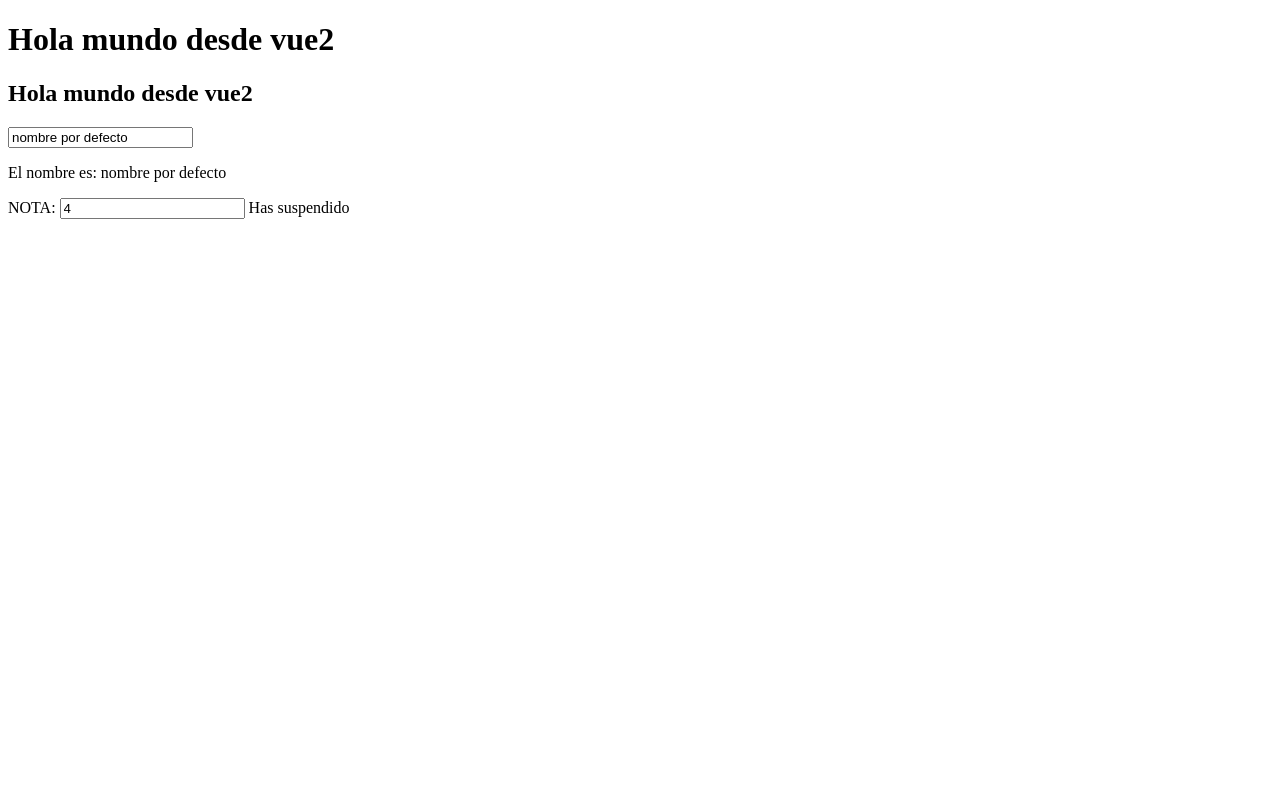
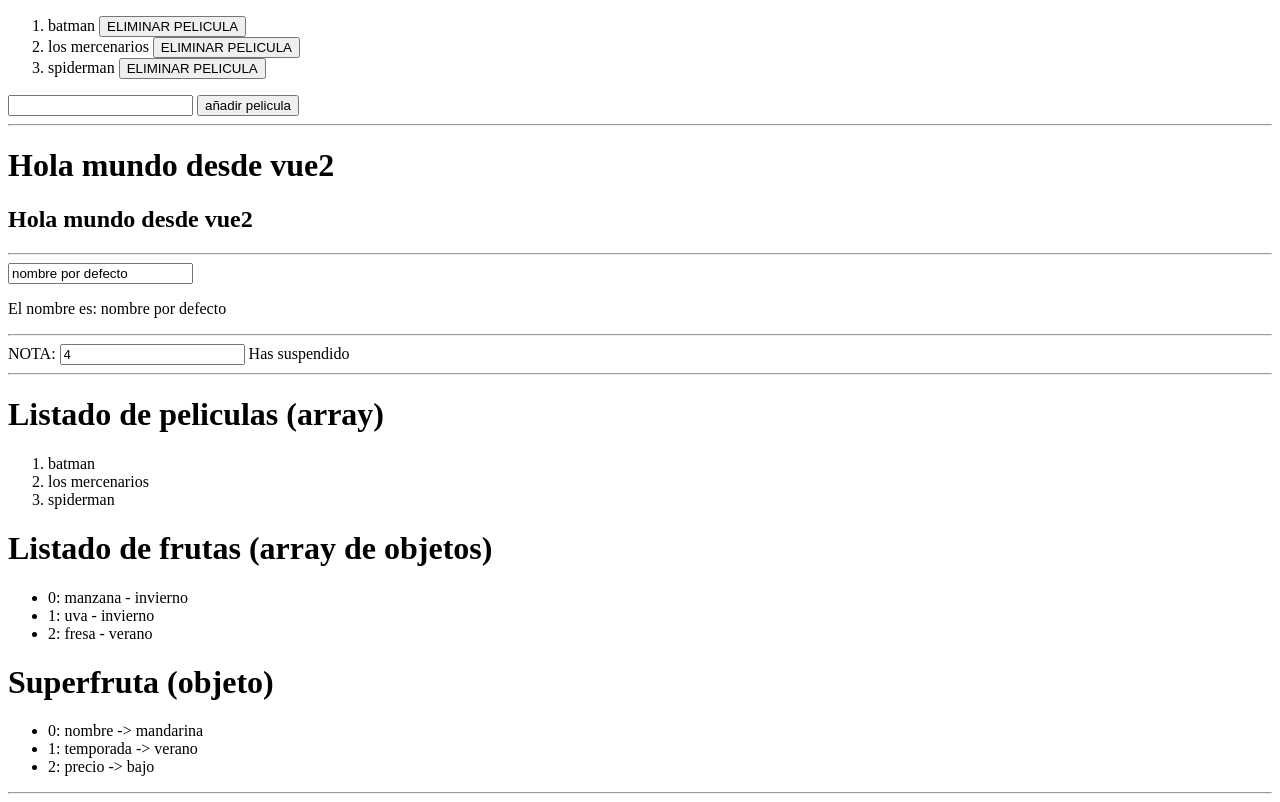
Before and after one commit to apenfe/VueJS, a plain HTML site: page codigo/index.html in a window 1280 px wide. Drawn offline with nearby package versions, Linux system fonts and the light colour scheme.

Commit message:
Eventos y directivas for con VUE

```diff
--- a/codigo/index.html
+++ b/codigo/index.html
@@ -10,25 +10,74 @@
     <body>
 
         <main>
+
+        <!-- EVENTOS -->
+
+            <ol>
+                <li v-for="(pelicula, indice) in peliculas">
+                    {{pelicula}}
+                    <button @click="borrarPelicula(indice)">ELIMINAR PELICULA</button>
+                </li>
+            </ol>
+
+            <form @submit.prevent="crearPelicula">
+                <input type="text" v-model="peliculaNueva"/>
+                <input type="submit" value="añadir pelicula"/>
+            </form>
+
+            <!--
+            <button v-on:click="crearPelicula()">CREAR PELICULA</button>
+            <button @click="borrarPelicula()">ELIMINAR PELICULA</button>
+            -->
+            <hr/>
+
+        <!-- interpolacion/imprimir el contenido de variable del modelo/instancia vue -->
             <h1>{{ texto }}</h1>
             <h2 v-text="texto"></h2>
+            <hr/>
 
+        <!-- Two Way data binding / enlace de datos bidireccional y reactividad -->
             <input type="text" v-model="nombre">
             <p>El nombre es: {{nombre}}</p>
+            <hr/>
 
             <!--<pre>
                 {{$data}}
             </pre>-->
 
+        <!-- directivas condicionales v-if -->
             NOTA: <input type="number" v-model="nota">
             <strong v-if="nota && nota >= 5 && nota <=99">Tu nota es mayor a 5, enhorabuena</strong>
             <strong v-else-if="nota && nota == 100">Excelente</strong>
             <span v-else>Has suspendido</span>
+            <hr/>
+
+        <!-- directiva de bucles v-for -->
+            <h1>Listado de peliculas (array)</h1>
+            <ol>
+                <li v-for="pelicula in peliculas">{{pelicula}}</li>
+            </ol>
+
+            <h1>Listado de frutas (array de objetos)</h1>
+            <ul>
+                <li v-for="(fruta,index) in frutas">
+                    {{index}}: {{fruta.nombre}} - {{fruta.temporada}}
+                </li>
+            </ul>
+
+            <h1>Superfruta (objeto)</h1>
+            <ul>
+                <li v-for="(value,key,index) in superfruta">
+                    {{index}}: {{key}} -> {{value}}
+                </li>
+            </ul>
+            <hr/>
 
         </main>
 
         <script src="https://unpkg.com/vue@2.7.16/dist/vue.js"></script>
         <script src="js/main.js"></script>
+
     </body>
 
 </html>
--- a/codigo/js/main.js
+++ b/codigo/js/main.js
@@ -6,7 +6,25 @@ new Vue({
     data: {
         texto: "Hola mundo desde vue2",
         nombre: "nombre por defecto",
-        nota: 4
+        nota: 4,
+        peliculas: ['batman','los mercenarios','spiderman'],
+        frutas: [
+            {nombre: "manzana", temporada: "invierno", precio: 'bajo'},
+            {nombre: "uva", temporada: "invierno", precio: 'medio'},
+            {nombre: "fresa", temporada: "verano", precio: 'alto'}
+        ],
+        superfruta: {nombre: "mandarina", temporada: "verano", precio: 'bajo'},
+        peliculaNueva: null
+    },
+    methods: {
+        crearPelicula(){
+            alert('metodo crear pelicula --> '+this.peliculaNueva);
+            this.peliculas.unshift(this.peliculaNueva);
+            this.peliculaNueva = null;
+        },
+        borrarPelicula(indice){
+            this.peliculas.splice(indice,1);
+            alert('metodo borrar pelicula -->'+indice);
+        }
     }
-
 });
```
